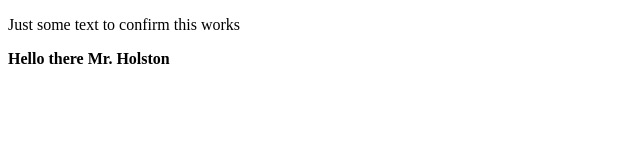
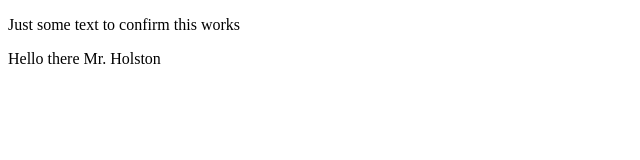
Before and after one commit to FelixRupe/FelixRupe.github.io, a plain HTML site: page index.html in a window 1280 px wide. Shown: the full height of the page, 0-640 px from the left. Drawn offline with Linux system fonts and the light colour scheme.

Commit message:
Update index.html

```diff
--- a/index.html
+++ b/index.html
@@ -6,7 +6,7 @@
   </head>
   <body>
     <p> Just some text to confirm this works </p>
-    <p><b>Hello there Mr. Holston</b></p>
+    <p>Hello there Mr. Holston</p>
 
   </body>
 </html>
```
